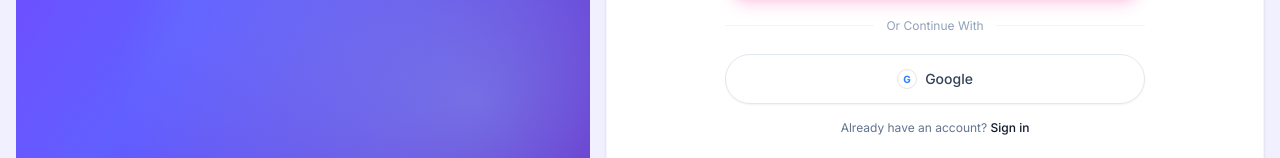
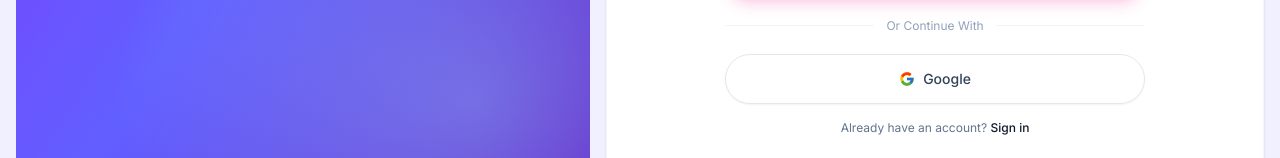
Before and after one commit to ahmdriyo/CleanForge, a Next.js app: page /register in a window 1280 px wide. Shown: the part 634-792 px from the top of the page. Built offline with nearby package versions, Linux system fonts and the light colour scheme; no server answers.

Commit message:
feat(auth): replace Google icon with react-icons in login and register forms

```diff
--- a/src/features/auth/components/login-form.tsx
+++ b/src/features/auth/components/login-form.tsx
@@ -6,6 +6,7 @@ import { useRouter } from "next/navigation";
 import { useForm } from "react-hook-form";
 import { zodResolver } from "@hookform/resolvers/zod";
 import { Eye, EyeOff, Mail, Lock, Loader2 } from "lucide-react";
+import { FcGoogle } from "react-icons/fc";
 import { Button } from "@/components/ui/button";
 import { Input } from "@/components/ui/input";
 import { Label } from "@/components/ui/label";
@@ -222,10 +223,7 @@ export const LoginForm = () => {
             <Loader2 className="w-4 h-4 animate-spin" />
           ) : (
             <span className="flex items-center gap-2 font-medium text-slate-700">
-              <span className="w-5 h-5 rounded-full bg-white border flex items-center justify-center text-[10px] font-bold text-blue-500">
-                G
-              </span>{" "}
-              Google
+              <FcGoogle className="w-5 h-5" /> Google
             </span>
           )}
         </Button>
--- a/src/features/auth/components/register-form.tsx
+++ b/src/features/auth/components/register-form.tsx
@@ -6,6 +6,7 @@ import { useRouter } from "next/navigation";
 import { useForm } from "react-hook-form";
 import { zodResolver } from "@hookform/resolvers/zod";
 import { Eye, EyeOff, Mail, Lock, User, Loader2 } from "lucide-react";
+import { FcGoogle } from "react-icons/fc";
 import { Button } from "@/components/ui/button";
 import { Input } from "@/components/ui/input";
 import { Label } from "@/components/ui/label";
@@ -228,10 +229,7 @@ export const RegisterForm = () => {
             <Loader2 className="w-4 h-4 animate-spin" />
           ) : (
             <span className="flex items-center gap-2 font-medium text-slate-700">
-              <span className="w-5 h-5 rounded-full bg-white border flex items-center justify-center text-[10px] font-bold text-blue-500">
-                G
-              </span>{" "}
-              Google
+              <FcGoogle className="w-5 h-5" /> Google
             </span>
           )}
         </Button>
```
